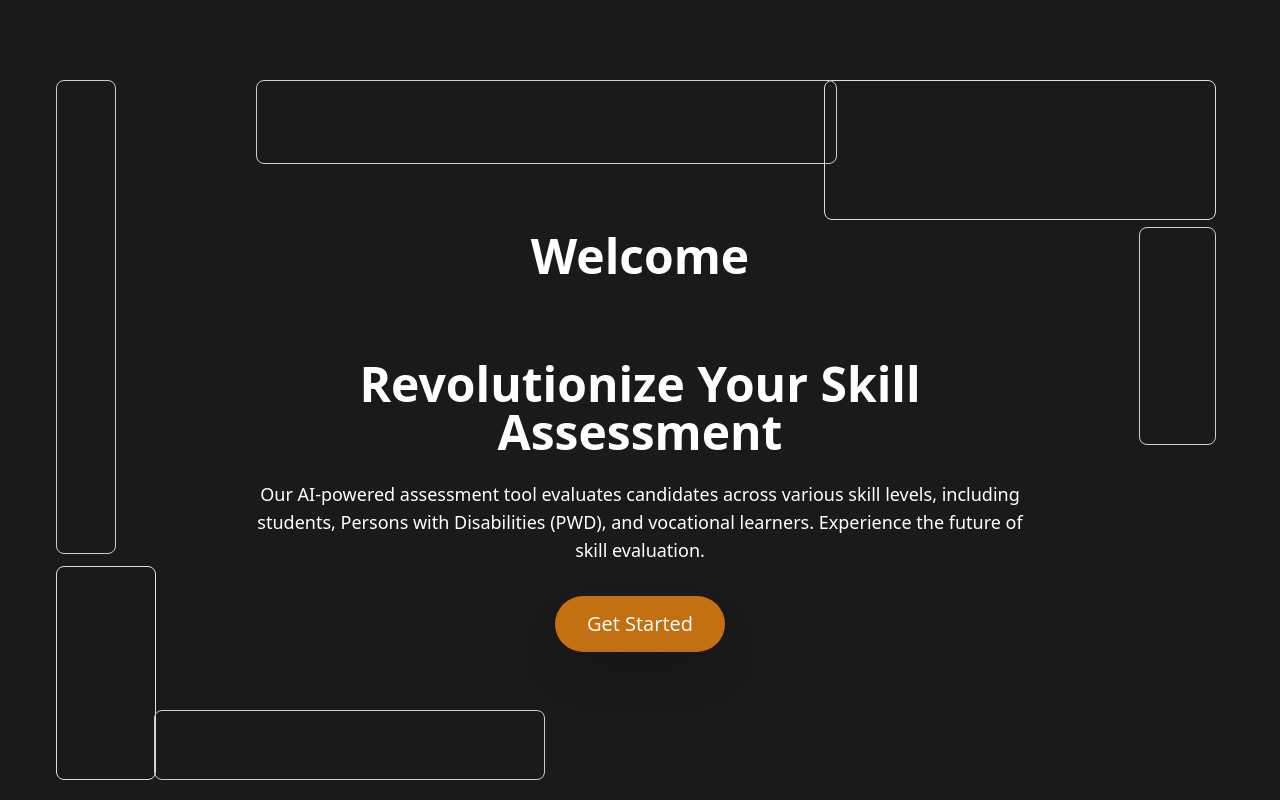
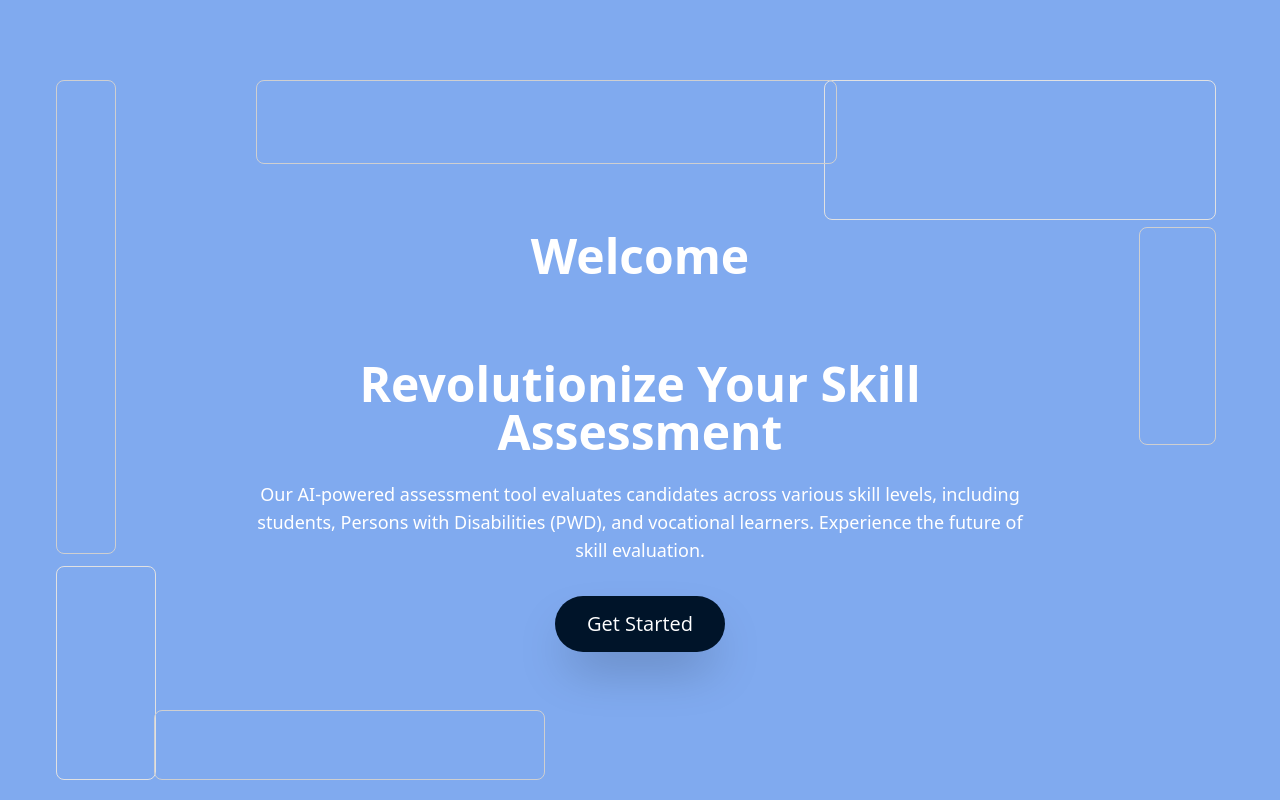
Before and after one commit to Black-Jade0/SIH_FINAL, a React (Vite) app: page / in a window 1280 px wide. Shown: the top 800 px of the page. Built offline with nearby package versions, Linux system fonts and the light colour scheme.

Commit message:
added colors

```diff
--- a/src/User/Pages/Landingpage.jsx
+++ b/src/User/Pages/Landingpage.jsx
@@ -44,9 +44,9 @@ const LandingPage = () => {
 
             {/* Main Content */}
             <div className="flex flex-col w-[85%] right-0  min-h-screen">
-                <div id="dashboard" className="section w-full">
+                {/* <div id="dashboard" className="section w-full">
                     <Dashboard />
-                </div>
+                </div> */}
 
                 <div id="test" className="section w-full">
                     <Test />
--- a/src/User/Sidebar/Sidebar.jsx
+++ b/src/User/Sidebar/Sidebar.jsx
@@ -12,8 +12,8 @@ const Sidebar = ({ activeSection, setActiveSection }) => {
 
     const getActiveClass = (id) => {
         return activeSection === id
-            ? "bg-[var(--main-color)] text-white transition-colors duration-500 rounded-md"
-            : "text-gray-400 transition-colors duration-500";
+            ? "bg-[var(--sidebarselect-color)] transition-colors duration-500 rounded-md"
+            : "transition-colors duration-500";
     };
 
     // Update activeSection on scroll
@@ -43,22 +43,22 @@ const Sidebar = ({ activeSection, setActiveSection }) => {
     }, [setActiveSection]);
 
     return (
-        <div className="h-screen w-[15%] sticky top-0 left-0 shadow-lg pr-2 pl-2">
+        <div className="h-screen w-[15%] sticky top-0 left-0 shadow-lg pr-2 pl-2 bg-[var(--sidebar-color)]">
             <div className="mt-4 flex flex-col gap-1 h-full items-center">
                 <ProfileSection />
 
-                <button
-                    className={`w-full text-left p-8 flex items-center hover:bg-[var(--boom-color)] rounded-md  hover:text-gray-200 ${getActiveClass(
+                {/* <button
+                    className={`w-full text-left p-8 flex items-center hover:bg-[var(--boom-color)] rounded-md ${getActiveClass(
                         "dashboard"
                     )}`}
                     onClick={() => scrollToSection("dashboard")}
                 >
                     <FaChartBar className="inline mb-1 mr-4" />
                     Dashboard
-                </button>
+                </button> */}
 
                 <button
-                    className={`w-full text-left p-8 flex items-center hover:bg-[var(--boom-color)] rounded-md  hover:text-gray-200 ${getActiveClass(
+                    className={`w-full text-left p-8 flex items-center hover:bg-[var(--boom-color)] rounded-md  ${getActiveClass(
                         "test"
                     )}`}
                     onClick={() => scrollToSection("test")}
@@ -68,7 +68,7 @@ const Sidebar = ({ activeSection, setActiveSection }) => {
                 </button>
 
                 <button
-                    className={`w-full text-left p-8 flex items-center hover:bg-[var(--boom-color)] rounded-md hover:text-gray-200 ${getActiveClass(
+                    className={`w-full text-left p-8 flex items-center hover:bg-[var(--boom-color)] rounded-md ${getActiveClass(
                         "reports"
                     )}`}
                     onClick={() => scrollToSection("reports")}
@@ -78,7 +78,7 @@ const Sidebar = ({ activeSection, setActiveSection }) => {
                 </button>
 
                 <button
-                    className={`w-full text-left p-8 flex items-center hover:bg-[var(--boom-color)] rounded-md hover:text-gray-200 ${getActiveClass(
+                    className={`w-full text-left p-8 flex items-center hover:bg-[var(--boom-color)] rounded-md ${getActiveClass(
                         "resultandanalytics"
                     )}`}
                     onClick={() => scrollToSection("resultandanalytics")}
@@ -88,7 +88,7 @@ const Sidebar = ({ activeSection, setActiveSection }) => {
                 </button>
 
                 <button
-                    className={`w-full text-left p-8 flex items-center hover:bg-[var(--boom-color)] rounded-md hover:text-gray-200 ${getActiveClass(
+                    className={`w-full text-left p-8 flex items-center hover:bg-[var(--boom-color)] rounded-md ${getActiveClass(
                         "support"
                     )}`}
                     onClick={() => scrollToSection("support")}
--- a/src/index.css
+++ b/src/index.css
@@ -3,7 +3,6 @@
 @tailwind utilities;
 
 @layer utilities {
-
     .gap-14 {
         gap: 3.5rem; /* Default gap */
     }
@@ -67,12 +66,14 @@
 #root {
     scrollbar-width: 0;
     scrollbar-width: 0;
-    --main-color: rgb(33, 34, 45);
+    --main-color: rgb(59 130 246);
     --text-color: rgb(255, 255, 255);
-    --background-color: rgb(26, 26, 29);
-    --boom-color: rgb(194, 112, 18);
+    --background-color: rgb(128, 170, 239);
+    --boom-color: #001429;
     --border-thin: rgb(208, 208, 208);
-    --border-thick:rgb(226, 226, 226);
+    --border-thick: rgb(226, 226, 226);
+    --sidebarselect-color : rgb(79, 84, 97);
+    --sidebar-color:#001429;
     margin: 0;
     padding: 0;
 }
@@ -81,7 +82,7 @@
     padding: 0;
 }
 html {
-    background-color: rgb(26, 26, 29);
+    background-color: rgb(128, 170, 239);
     color: rgb(255, 255, 255);
 
     scrollbar-width: none;
```
Also changed, not shown: 1 other file (tests, documents, lock files or other folders).
